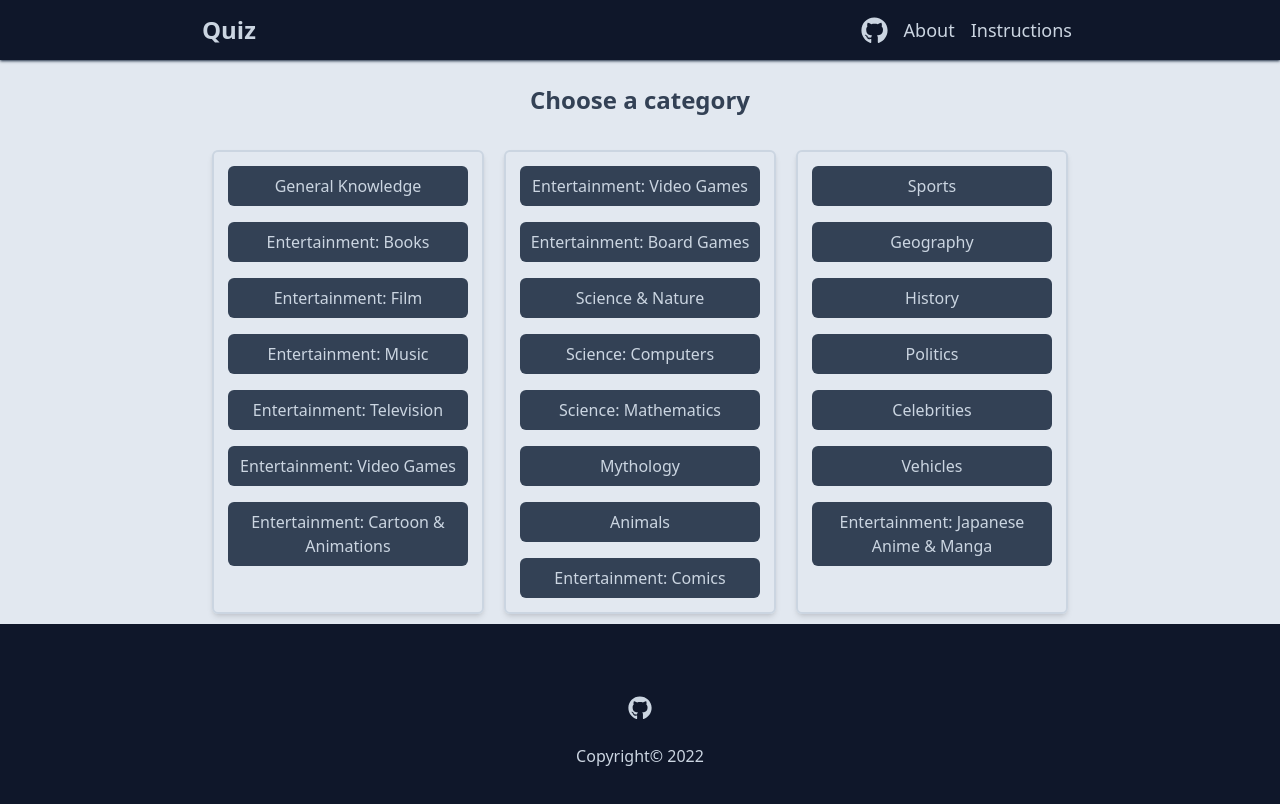
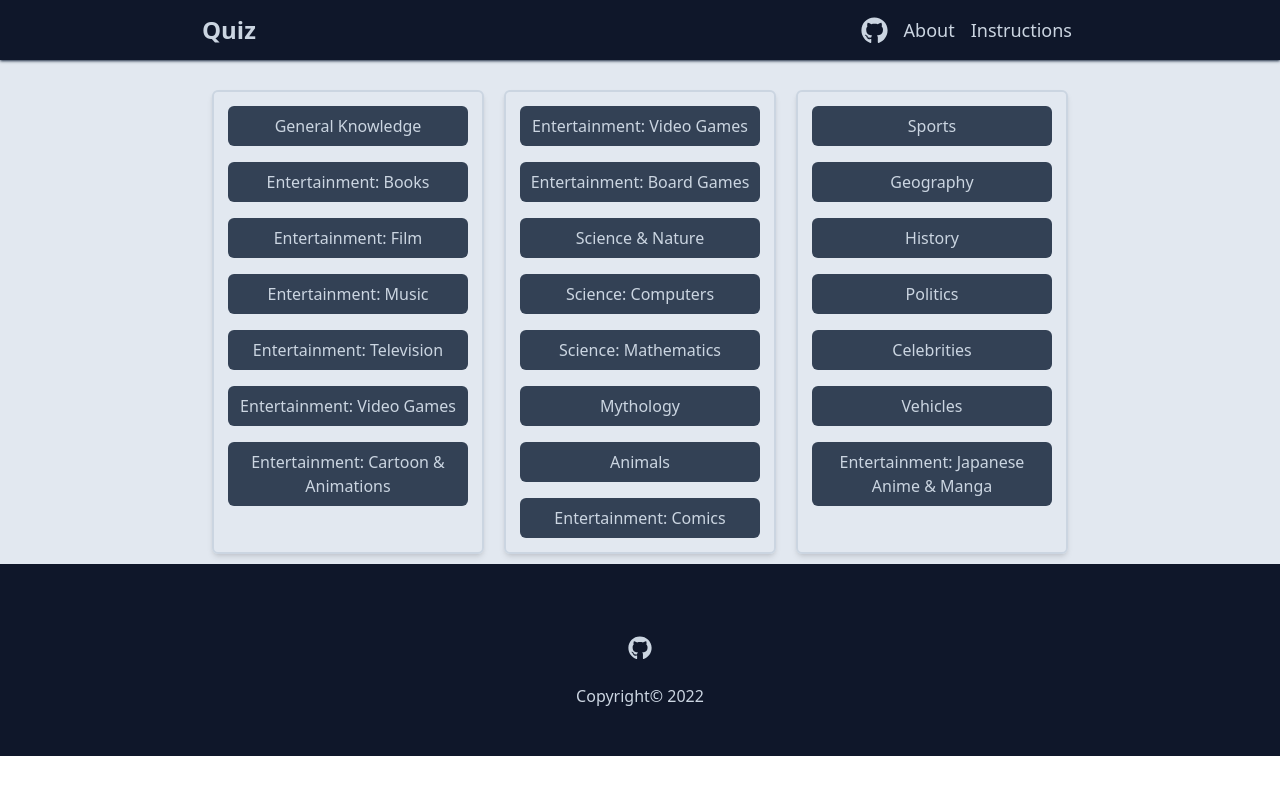
Before and after one commit to ojokne/quiz, a React (Create React App) app: page / in a window 1280 px wide. Shown: the top 804 px of the page. Built offline with nearby package versions, Linux system fonts and the light colour scheme.

Commit message:
Fix nav bar at the top
Fixes #2

```diff
--- a/src/components/Header.jsx
+++ b/src/components/Header.jsx
@@ -28,7 +28,7 @@
     }
   }, [display, style]);
   return (
-    <div className="shadow bg-slate-900 shadow-slate-700  text-slate-300">
+    <div className="shadow bg-slate-900 shadow-slate-700  text-slate-300 fixed top-0 z-50 w-full">
       <div className="max-w-4xl m-auto flex flex-row justify-between items-center ">
         <h1 className="p2.5 m-2.5 text-2xl font-bold">
           <Link to="/">Quiz</Link>
```
